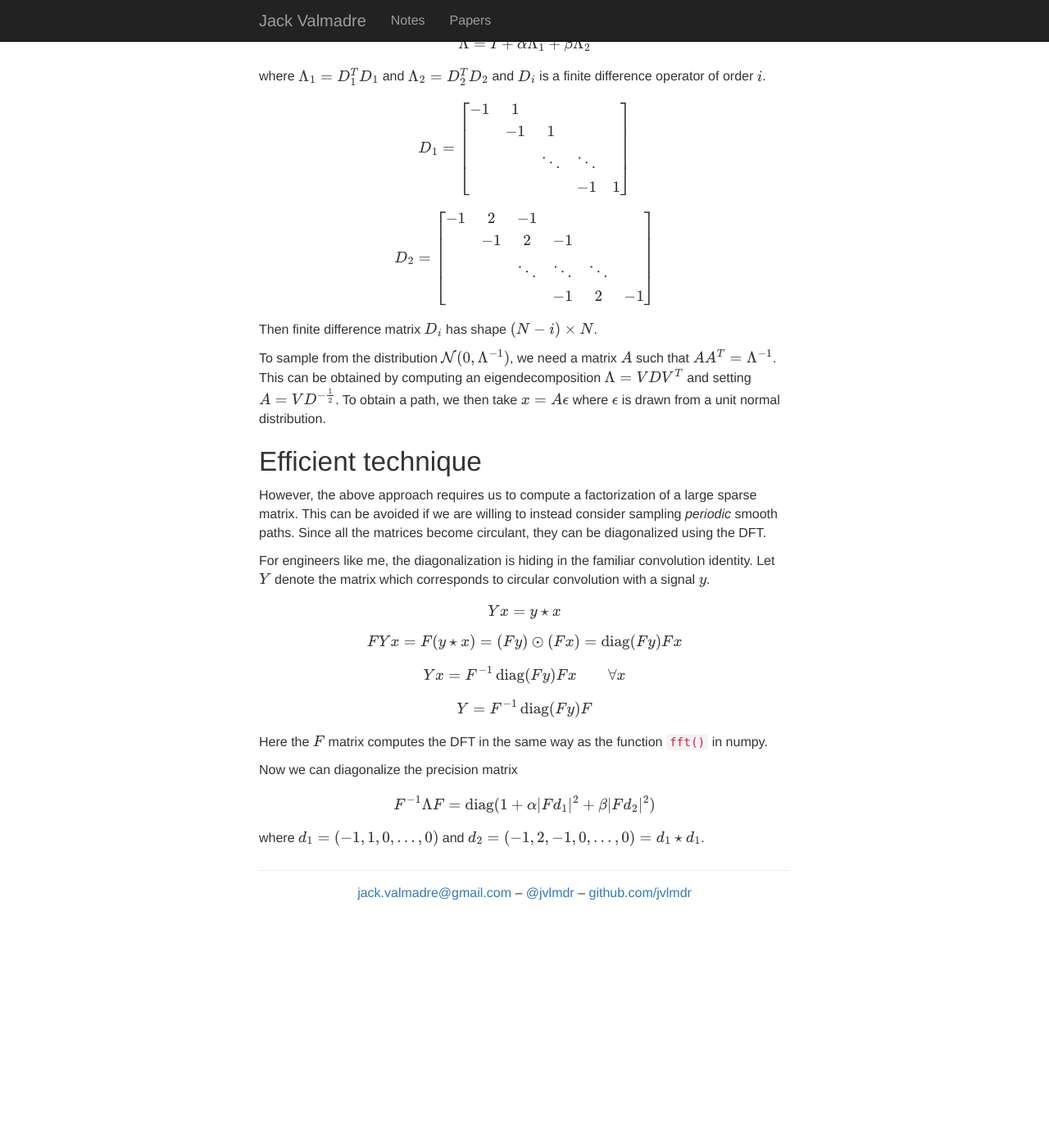
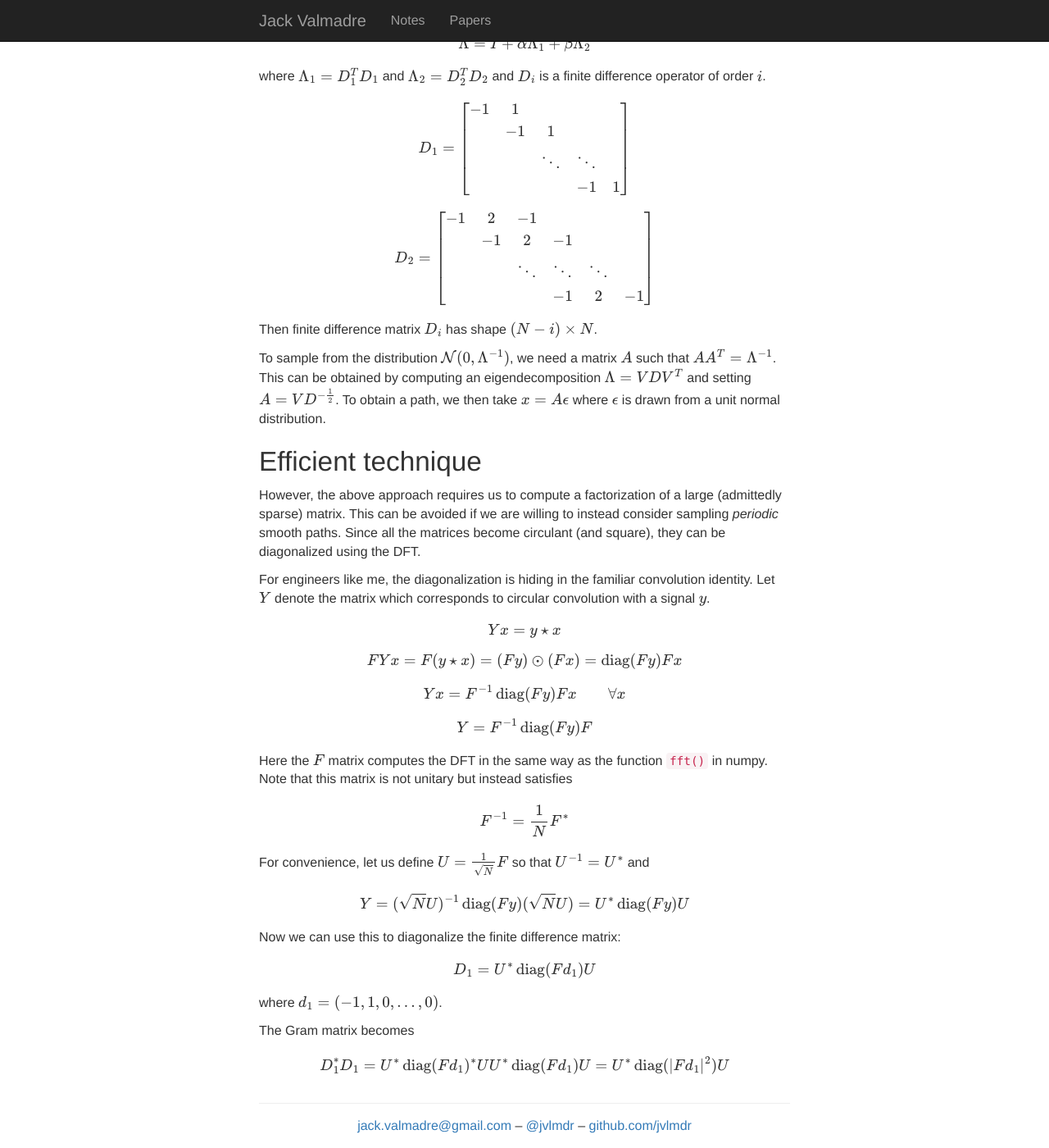
Before and after one commit to jvlmdr/jack.valmadre.net, a Jekyll site: the page built from notes/_posts/2020-01-06-sample-smooth-paths.md, in a window 1280 px wide and 1400 px high, scrolled down 450 px. Shown: the whole window at 82% size. Built offline with Jekyll 4.4.1, drawn with Linux system fonts in a browser that asks for light colours; nearby versions of some CDN libraries; formulas are drawn with MathJax 3; before the commit the page ends 1567 px from its top, so only the background shows below that.

Commit message:
Update 2020-01-06-sample-smooth-paths.md

```diff
--- a/notes/_posts/2020-01-06-sample-smooth-paths.md
+++ b/notes/_posts/2020-01-06-sample-smooth-paths.md
@@ -30,9 +30,9 @@ To obtain a path, we then take $x = A \epsilon$ where $\epsilon$ is drawn from a
 
 ## Efficient technique
 
-However, the above approach requires us to compute a factorization of a large sparse matrix.
+However, the above approach requires us to compute a factorization of a large (admittedly sparse) matrix.
 This can be avoided if we are willing to instead consider sampling _periodic_ smooth paths.
-Since all the matrices become circulant, they can be diagonalized using the DFT.
+Since all the matrices become circulant (and square), they can be diagonalized using the DFT.
 
 For engineers like me, the diagonalization is hiding in the familiar convolution identity.
 Let $Y$ denote the matrix which corresponds to circular convolution with a signal $y$.
@@ -46,9 +46,20 @@ $$ Y x = F^{-1} \operatorname{diag}(F y) F x \qquad \forall x $$
 $$ Y = F^{-1} \operatorname{diag}(F y) F $$
 
 Here the $F$ matrix computes the DFT in the same way as the function `fft()` in numpy.
+Note that this matrix is not unitary but instead satisfies
 
-Now we can diagonalize the precision matrix
+$$ F^{-1} = \frac{1}{N} F^{\ast} $$
 
-$$ F^{-1} \Lambda F = \operatorname{diag}(1 + \alpha |F d_{1}|^2 + \beta |F d_{2}|^2) $$
+For convenience, let us define $U = \frac{1}{\sqrt{N}} F$ so that $U^{-1} = U^{\ast}$ and
 
-where $d_{1} = (-1, 1, 0, \dots, 0)$ and $d_{2} = (-1, 2, -1, 0, \dots, 0) = d_1 \star d_1$.
+$$ Y = (\sqrt{N} U)^{-1} \operatorname{diag}(F y) (\sqrt{N} U) = U^{\ast} \operatorname{diag}(F y) U $$
+
+Now we can use this to diagonalize the finite difference matrix:
+
+$$ D_{1} = U^{\ast} \operatorname{diag}(F d_{1}) U $$
+
+where $d_{1} = (-1, 1, 0, \dots, 0)$.
+
+The Gram matrix becomes
+
+$$ D_{1}^{\ast} D_{1} = U^{\ast} \operatorname{diag}(F d_{1})^{\ast} U U^{\ast} \operatorname{diag}(F d_{1}) U = U^{\ast} \operatorname{diag}(|F d_{1}|^{2}) U $$
```
